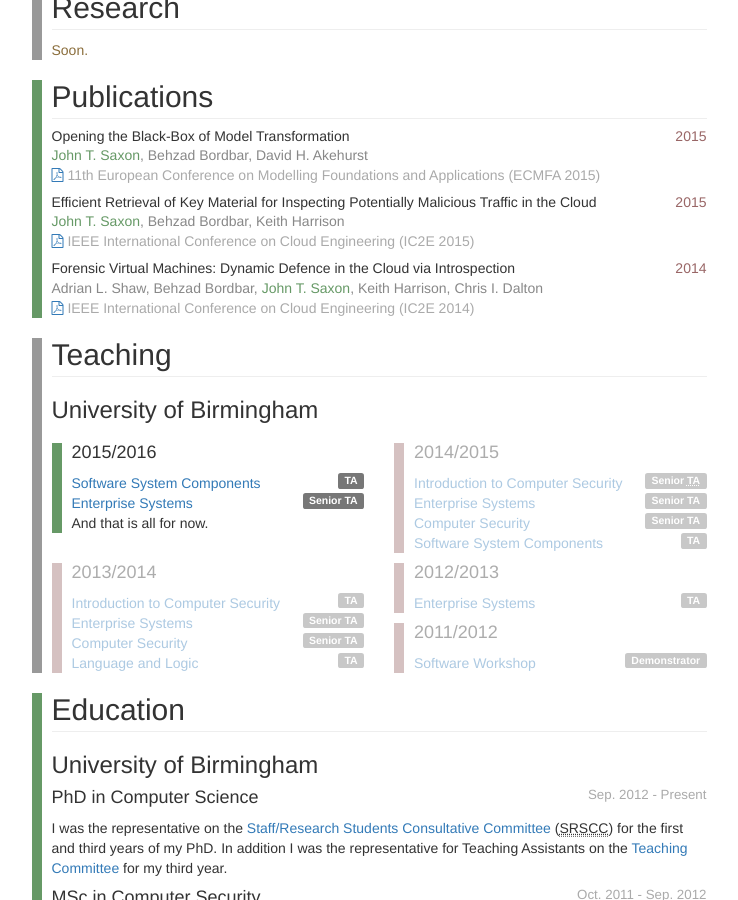
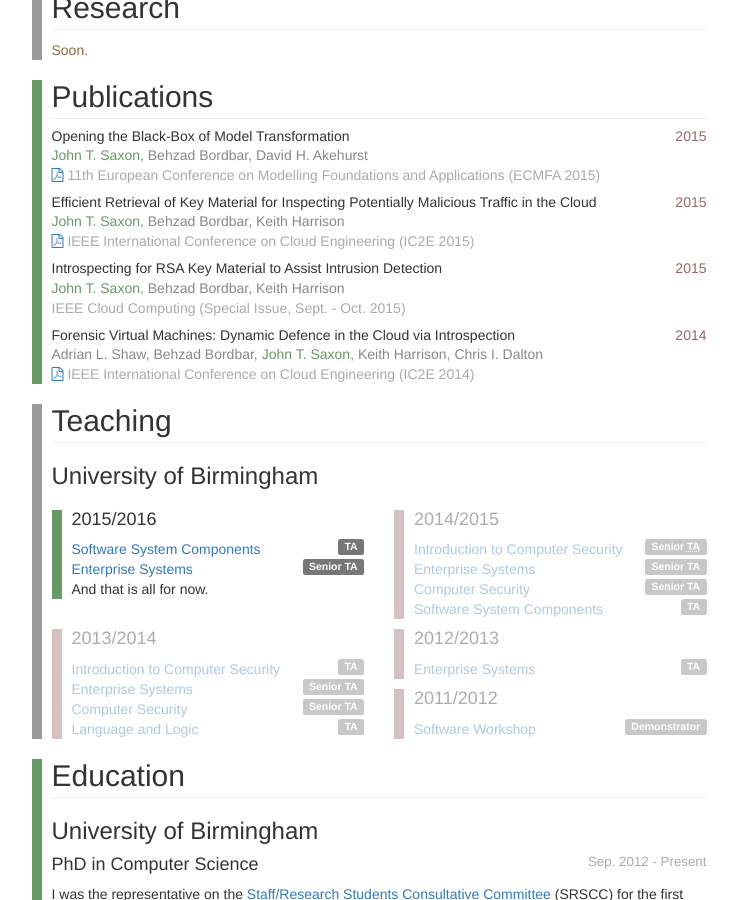
Before and after one commit to sacko87/sacko87.github.io, a Jekyll site: the page built from index.html, in a window 1280 px wide and 900 px high, scrolled down 344 px. Shown: the whole window, without its empty margins (271-1009 px from the left). Built offline with Jekyll 4.4.1, drawn with Linux system fonts in a browser that asks for light colours; nearby versions of some CDN libraries.

Commit message:
Added magazine article.

```diff
--- a/index.html
+++ b/index.html
@@ -53,6 +53,14 @@ myself. It provides my <a href="#contact">contact details</a>,
   <div class="conference">
     <a href="/pdf/2015.1.pdf" title="Download PDF"><i class="fa fa-file-pdf-o"></i></a>
     IEEE International Conference on Cloud Engineering (IC2E 2015)
+  </div>
+
+  <h5><span class="pull-right">2015</span> Introspecting for RSA Key Material to Assist Intrusion Detection</h5>
+  <div class="authors">
+    <span class="me">John T. Saxon</span>, Behzad Bordbar, Keith Harrison
+  </div>
+  <div class="conference">
+    IEEE Cloud Computing (Special Issue, Sept. - Oct. 2015)
   </div>
 
   <h5><span class="pull-right">2014</span> Forensic Virtual Machines: Dynamic Defence in the Cloud via Introspection</h5>
```
